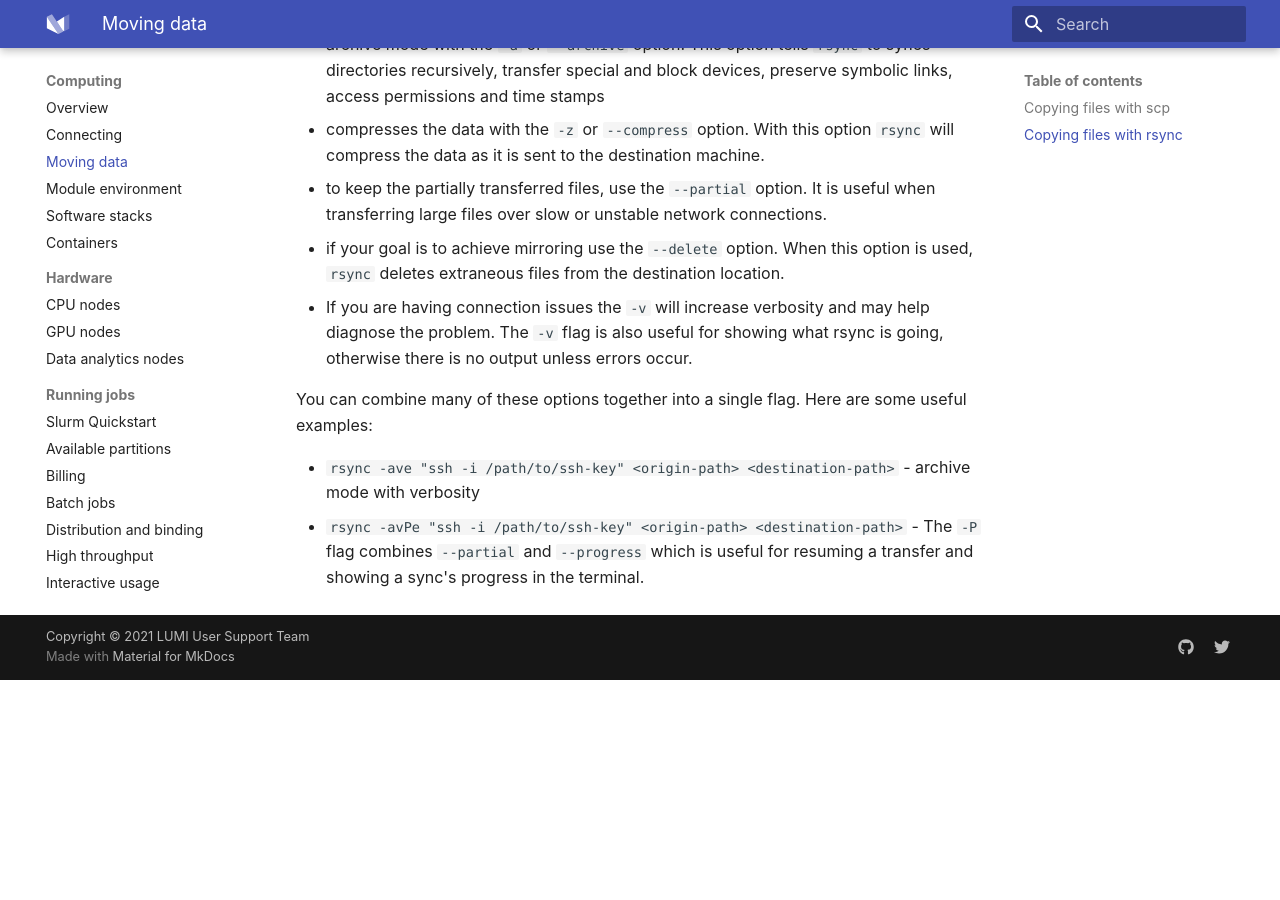
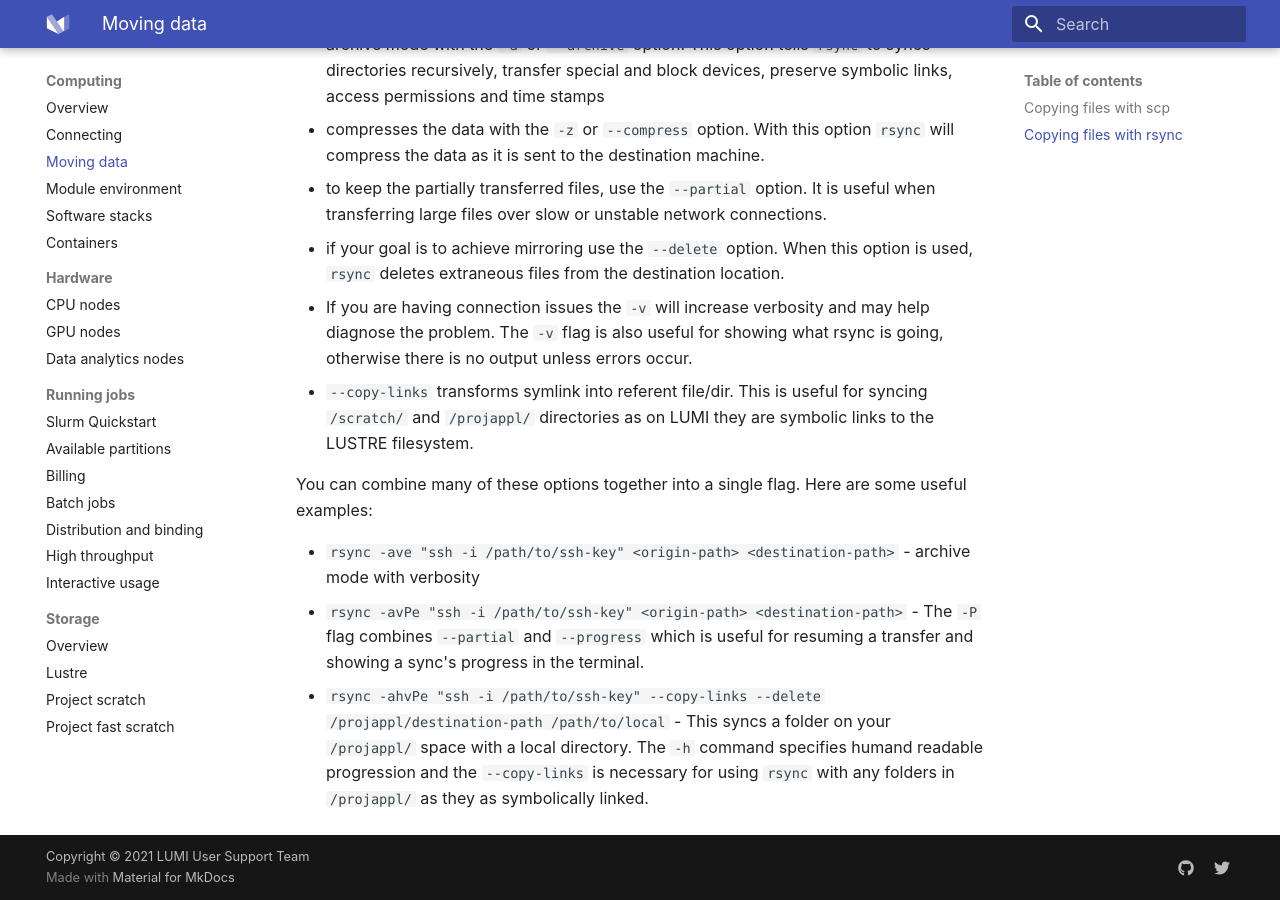
Before and after one commit to Lumi-supercomputer/lumi-userguide, an MkDocs documentation site: the page built from docs/storage/moving/scp-rsync.md, in a window 1280 px wide and 900 px high, scrolled down 1367 px. Built offline with MkDocs 1.6.1 and Material for MkDocs 9.7.7, drawn with Linux system fonts in a browser that asks for light colours; before the commit the page ends 2047 px from its top, so only the background shows below that.

Commit message:
Added copy-links useful option for using rsync. Added additional useful combine option.

```diff
--- a/docs/storage/moving/scp-rsync.md
+++ b/docs/storage/moving/scp-rsync.md
@@ -74,8 +74,10 @@
   location.
 - If you are having connection issues the `-v` will increase verbosity and may help
   diagnose the problem. The `-v` flag is also useful for showing what rsync is going, otherwise there is no output unless errors occur.
+- `--copy-links` transforms symlink into referent file/dir. This is useful for syncing `/scratch/` and `/projappl/` directories as on LUMI they are symbolic links to the LUSTRE filesystem.
 
 You can combine many of these options together into a single flag. Here are some useful examples:
 
 - `rsync -ave "ssh -i /path/to/ssh-key" <origin-path> <destination-path>` - archive mode with verbosity
 - `rsync -avPe "ssh -i /path/to/ssh-key" <origin-path> <destination-path>` - The `-P` flag combines `--partial` and `--progress` which is useful for resuming a transfer and showing a sync's progress in the terminal.
+- `rsync -ahvPe "ssh -i /path/to/ssh-key" --copy-links --delete /projappl/destination-path /path/to/local` - This syncs a folder on your `/projappl/` space with a local directory. The `-h` command specifies humand readable progression and the `--copy-links` is necessary for using `rsync` with any folders in `/projappl/` as they as symbolically linked.
```
